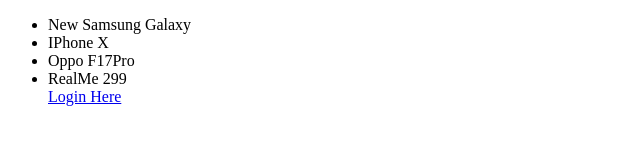
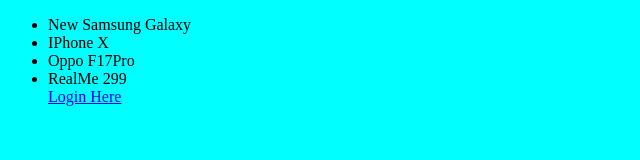
Before and after one commit to chandansutradhar2/day1, a website: page public/index.html in a window 1280 px wide. Shown: the whole page, without its empty margins (0-640 px from the left). Drawn offline with Linux system fonts and the light colour scheme.

Commit message:
setup of serving statif files (css/images)

```diff
--- a/index.js
+++ b/index.js
@@ -1,6 +1,8 @@
 const express = require("express");
 const app = express();
 const port = 3000;
+
+app.use(express.static(__dirname + "/public"));
 
 app.get("/", (req, res) => {
 	res.sendFile("public/index.html", { root: __dirname });
--- /dev/null
+++ b/public/index.css
@@ -0,0 +1,5 @@
+body {
+	height: 100vh;
+	width: 100vw;
+	background-color: aqua;
+}
--- a/public/index.html
+++ b/public/index.html
@@ -6,6 +6,8 @@
     <meta http-equiv="X-UA-Compatible" content="IE=edge">
     <meta name="viewport" content="width=device-width, initial-scale=1.0">
     <title>Nike.com Clone</title>
+    <link rel="stylesheet" href="./index.css">
+
 </head>
 
 <body>
```
